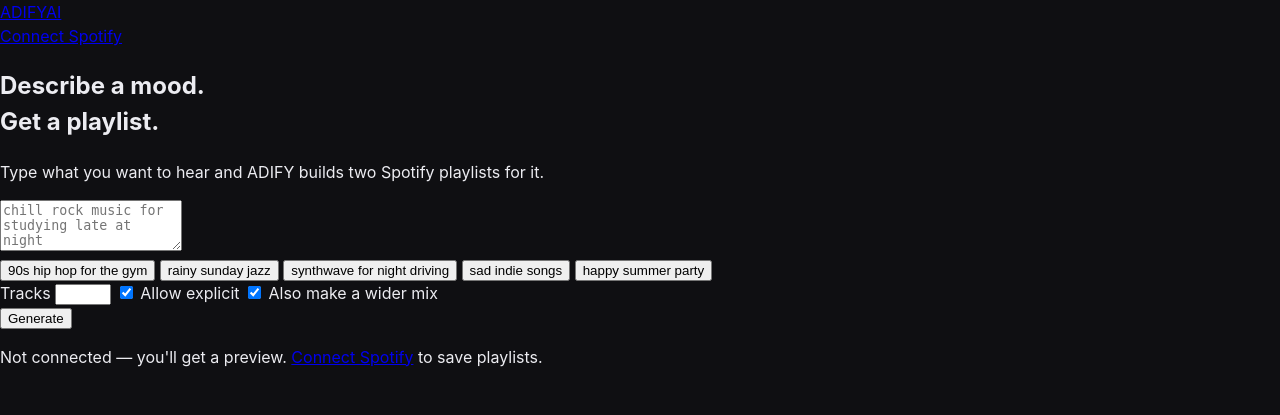
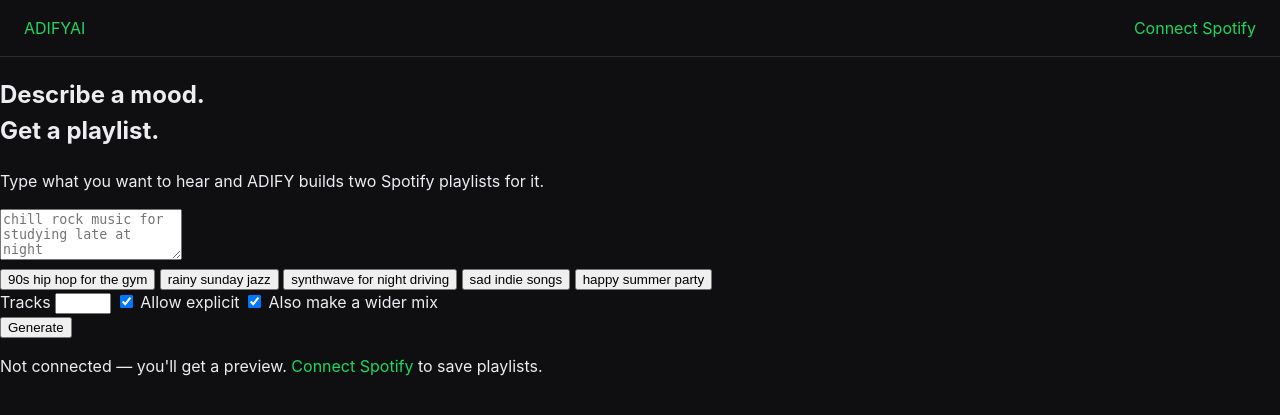
Before and after one commit to dykyivladk1/adify-ai, a Flask app: template adify/templates/index.html in a window 1280 px wide. Shown: the top 415 px of the page. Run offline with Flask 3, Linux system fonts and the light colour scheme; the template is opened without the code that fills it, so the values that code supplies are empty; parts of the project's set-up code (start-up, migrations or seed data) failed here and were passed over.

Commit message:
css for .topbar

```diff
--- a/adify/static/style.css
+++ b/adify/static/style.css
@@ -16,3 +16,15 @@ body {
   color: var(--text);
   font: 16px/1.5 -apple-system, BlinkMacSystemFont, "Segoe UI", Roboto, sans-serif;
 }
+
+a { color: var(--accent); text-decoration: none; }
+a:hover { text-decoration: underline; }
+
+.topbar {
+  display: flex;
+  justify-content: space-between;
+  align-items: center;
+  padding: 16px 24px;
+  border-bottom: 1px solid var(--line);
+}
+.topbar nav { display: flex; gap: 16px; align-items: center; }
```
